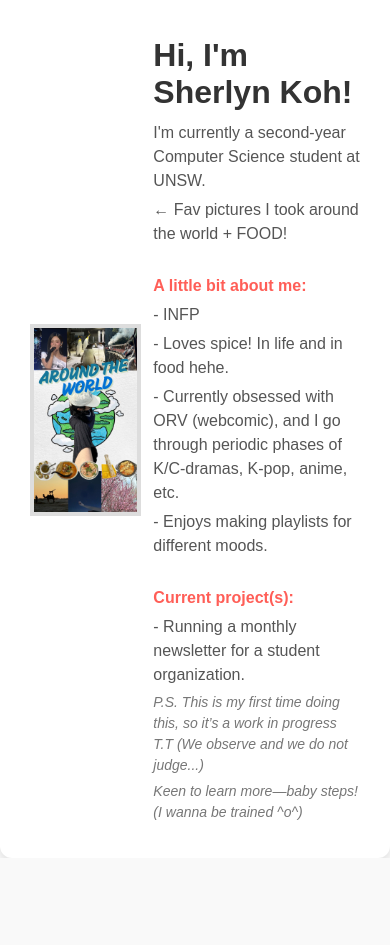
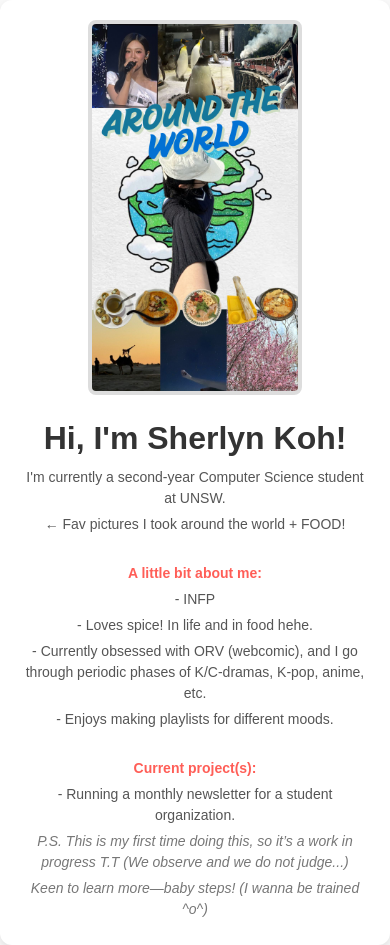
Before and after one commit to andre-tty/andre-tty.github.io, a plain HTML site: page index.html in a window 390 px wide. Before the commit the page ends 858 px from the top, so only its background shows below. Drawn offline with Linux system fonts and the light colour scheme.

Commit message:
Add files via upload
fixed alighnment for mobile

```diff
--- a/index.html
+++ b/index.html
@@ -13,7 +13,7 @@
             display: flex;
             justify-content: center;
             align-items: center;
-            height: 100vh;
+            min-height: 100vh;
         }
         .container {
             display: flex;
@@ -26,6 +26,7 @@
         }
         .image-container {
             flex: 1;
+            max-width: 100;
             text-align: center;
         }
         img {
@@ -54,6 +55,28 @@
             font-style: italic;
             font-size: 14px;
             color: #777;
+        }
+        @media (max-width: 768px) {
+            .container {
+                flex-direction: column;
+                max-width: 90%;
+                padding: 20px;
+                text-align: center;
+            }
+
+            .text-container {
+                padding-left: 0;
+            }
+
+            img {
+                width: 80%;
+                max-width: 250px;
+                border-radius: 8px;
+            }
+
+            p {
+                font-size: 14px;
+            }
         }
     </style>
 </head>
```
